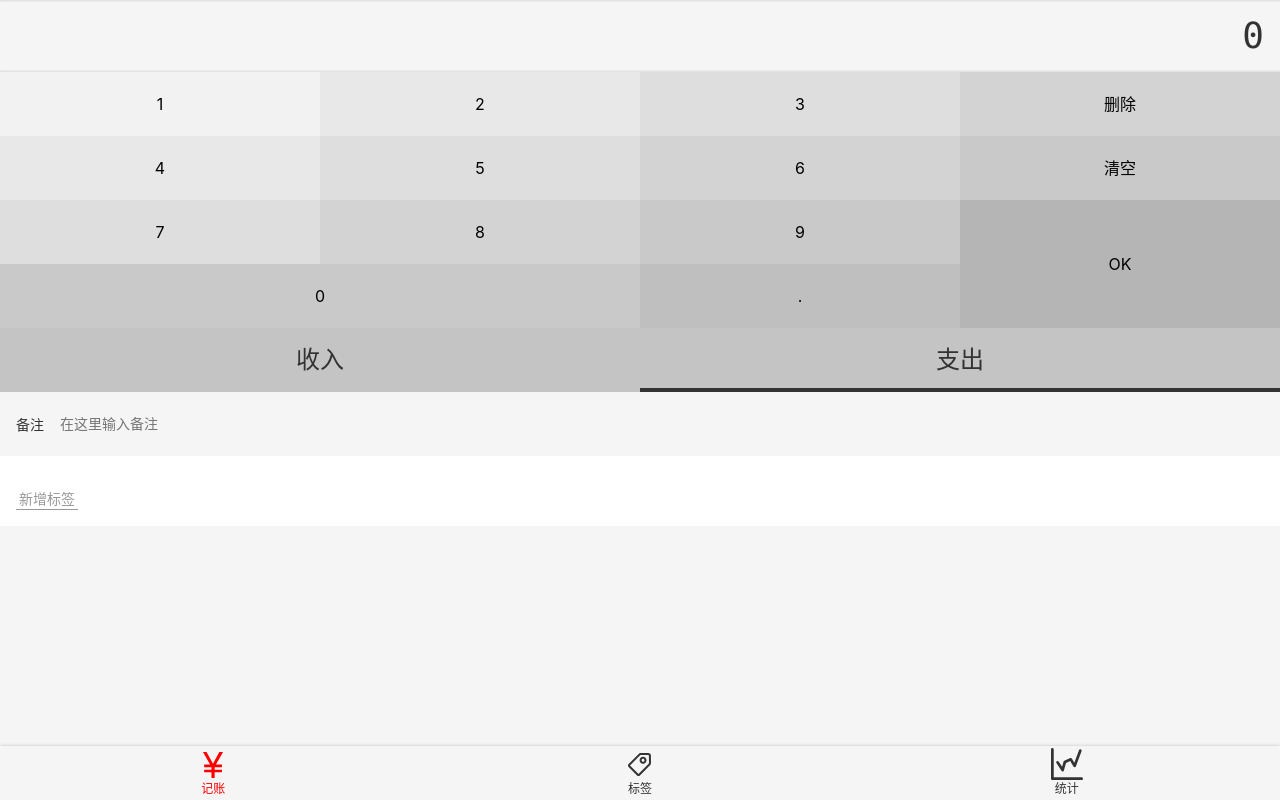
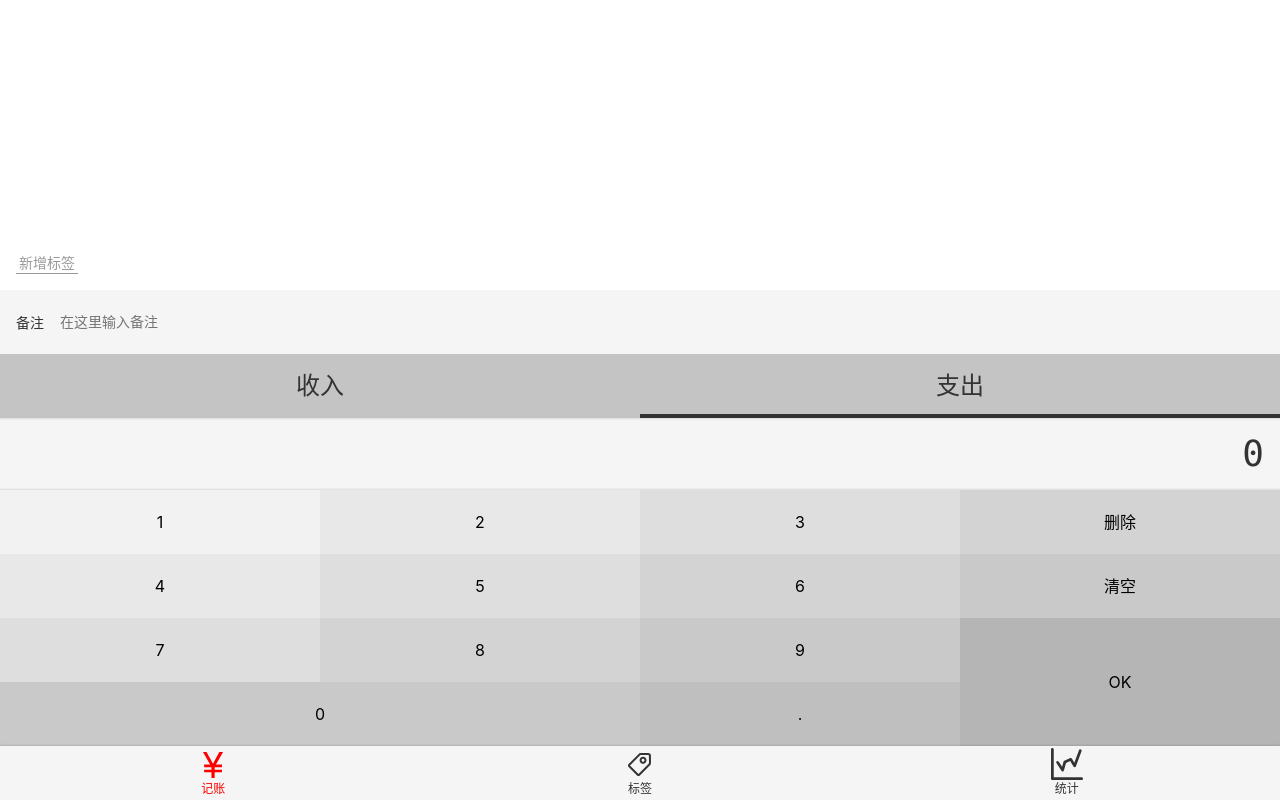
Before and after one commit to zdxzdxzdx/money, a Vue app: page /labels#/money in a window 1280 px wide. Built offline with nearby package versions, Linux system fonts and the light colour scheme.

Commit message:
修复手误引起的 bug

```diff
--- a/src/views/Money.vue
+++ b/src/views/Money.vue
@@ -63,7 +63,7 @@
 </script>
 <style lang="scss" scoped>
 
-    .layout-content {
+   ::v-deep .layout-content {
         display: flex;
         flex-direction: column-reverse;
     }
```
